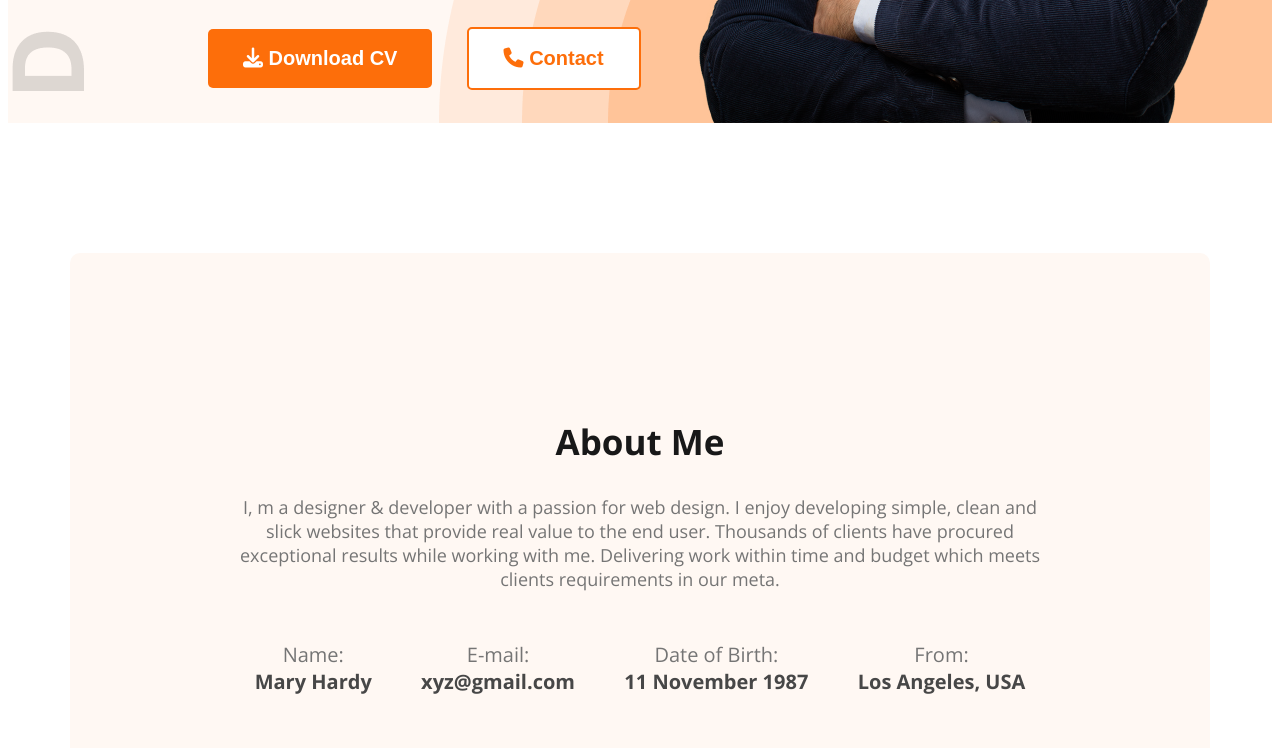
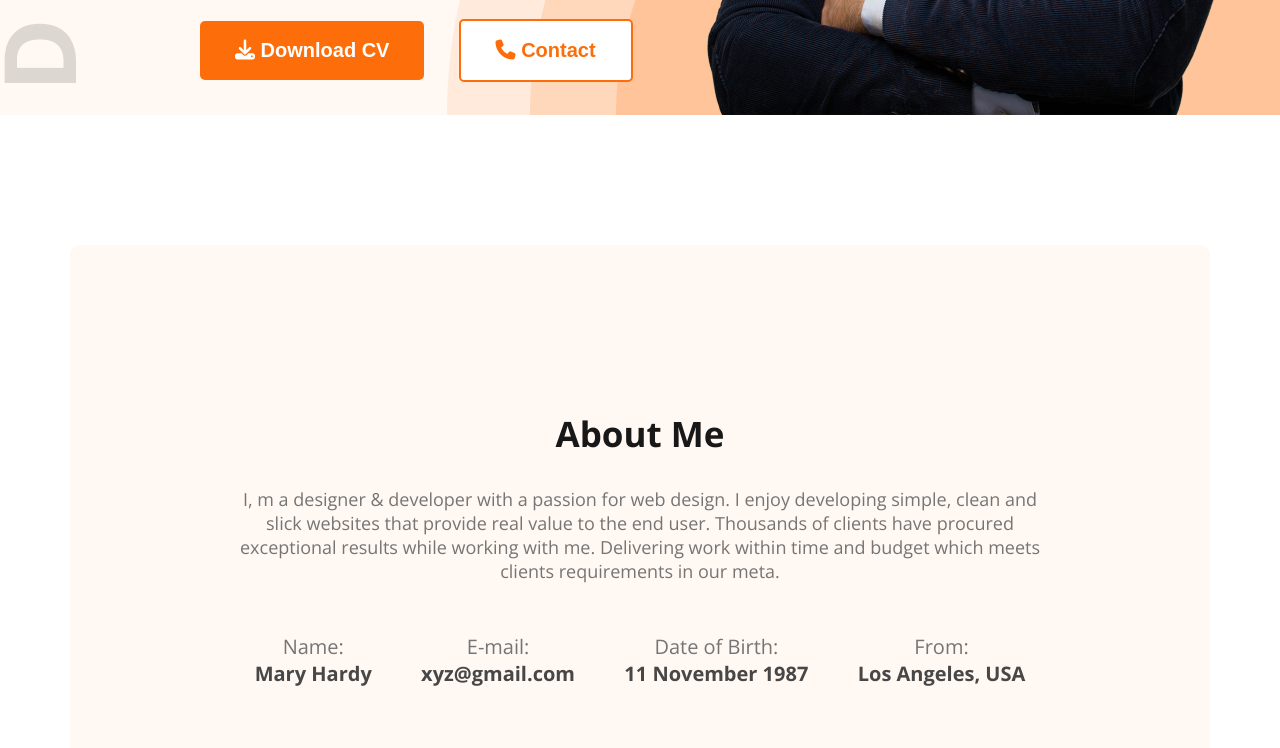
Before and after one commit to Murad-Hasan151/responsive-web-design, a plain HTML site: page index.html in a window 1280 px wide. Shown: the part 712-1460 px from the top of the page. Drawn offline with nearby package versions, Linux system fonts and the light colour scheme.

Commit message:
solve a problem

```diff
--- a/styles/protfolio.css
+++ b/styles/protfolio.css
@@ -1,10 +1,9 @@
-
+body{
+    margin: 0;
+    padding: 0;
+}
 .open-sans-normal {
   font-family: "Open Sans", sans-serif;
-  font-optical-sizing: auto;
-  font-style: normal;
-  font-variation-settings:
-    "wdth" 100;
 }
 
 /* shared style */
@@ -285,9 +284,6 @@ footer textarea{
     font-size: 16px;
     padding: 16px 80px 8px 30px;
 }
-.hide {
-    display: none;
-}
 
 
 /* responsive design */
```
